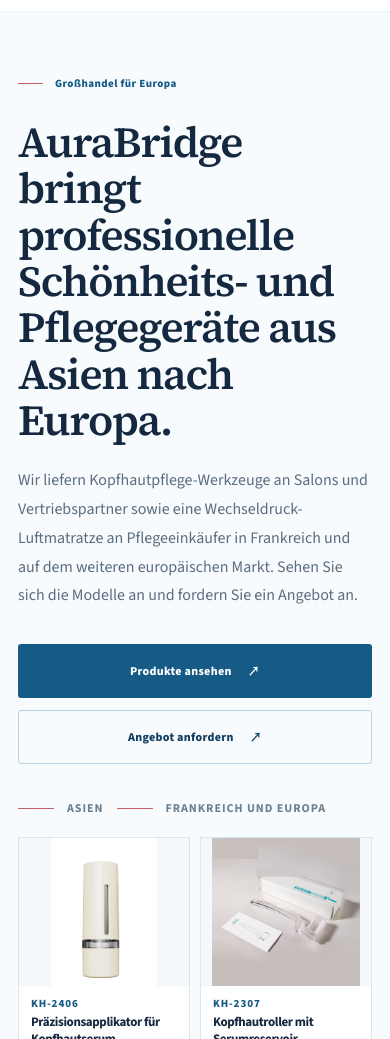
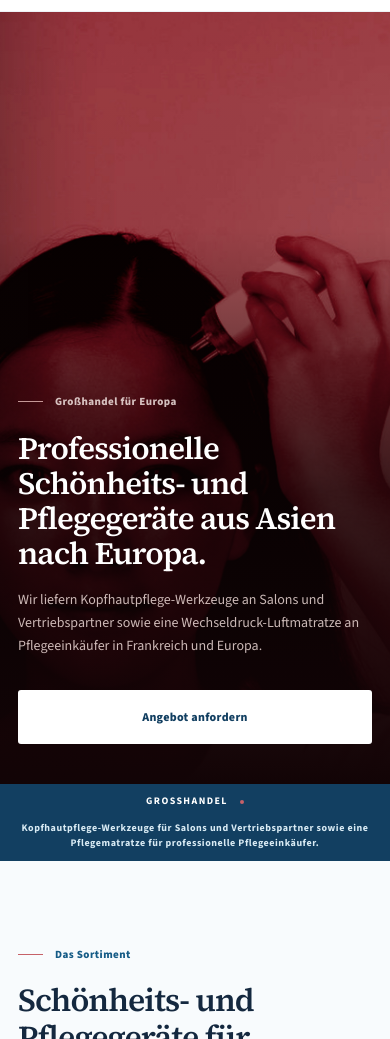
Before and after one commit to EKOH1230/aurabridge-website, a plain HTML site: page de/index.html in a window 390 px wide. Shown: the part 61-1100 px from the top of the page. Drawn offline with Linux system fonts and the light colour scheme.

Commit message:
Restyle the homepage hero as a dark, full-width treatment scene.
The first screen now uses a cropped and colour-graded frame of the existing KH-2406 use photograph, with a short headline, a single quote button, and no product cards. The same copy meaning is kept in all five languages, and no new claims are introduced.

```diff
--- a/assets/site.css
+++ b/assets/site.css
@@ -176,22 +176,30 @@ p { color: var(--muted); line-height: 1.8; }
 .button.outline:hover { border-color: var(--blue); background: #f0f8fb; }
 .button.light { background: white; color: var(--blue-dark); }
 
-.hero { position: relative; overflow: hidden; background: #f8fbfd; }
-.hero-inner { position: relative; display: grid; grid-template-columns: minmax(0, .92fr) minmax(0, 1.08fr); align-items: center; min-height: 624px; gap: 36px; }
-.hero-copy { min-width: 0; padding: 70px 0 84px; }
-.hero h1 { max-width: 620px; margin: 28px 0 23px; }
-.hero h1 em { font-style: normal; color: var(--blue); }
-.hero-lead { max-width: 560px; font-size: 17px; }
-.hero-actions { display: flex; flex-wrap: wrap; gap: 12px; margin-top: 34px; }
-.hero-note { display: flex; gap: 13px; align-items: center; margin-top: 52px; font-size: 12px; font-weight: 700; letter-spacing: .08em; text-transform: uppercase; color: #6b8090; }
-.hero-note span { width: 36px; height: 1px; background: var(--red); }
-.hero-products { display: grid; grid-template-columns: 1fr 1fr; gap: 14px; align-self: center; width: 100%; height: 440px; margin: 40px 0; }
-.hero-product { display: grid; grid-template-rows: minmax(0, 1fr) auto; min-width: 0; min-height: 0; background: #fff; border: 1px solid var(--line); box-shadow: none; color: inherit; }
-.hero-product:hover { border-color: #b7d0de; }
-.hero-product img { display: block; width: 100%; height: 100%; object-fit: contain; background: #f4f8fa; }
-.hero-product__meta { display: block; padding: 12px 14px 14px; }
-.hero-product__meta span { display: block; color: var(--blue); font-size: 11px; font-weight: 800; letter-spacing: .08em; }
-.hero-product__meta strong { display: block; margin-top: 3px; color: var(--ink); font-size: 14px; font-weight: 700; letter-spacing: -.03em; line-height: 1.3; }
+.hero { position: relative; overflow: hidden; background: #120406; min-height: calc(100vh - 86px); min-height: calc(100dvh - 86px); color: #fff; }
+.hero-media { position: absolute; inset: 0; background: #120406; pointer-events: none; }
+.hero-media img {
+  position: absolute;
+  inset: 0;
+  width: 100%;
+  height: 100%;
+  object-fit: cover;
+  object-position: center center;
+}
+.hero-media::after {
+  content: "";
+  position: absolute;
+  inset: 0;
+  background: linear-gradient(90deg, rgba(18, 4, 6, .28) 0%, rgba(18, 4, 6, .08) 36%, transparent 58%);
+}
+.hero-inner { position: relative; z-index: 1; display: flex; align-items: flex-end; min-height: inherit; padding: 80px 0 88px; }
+.hero-copy { min-width: 0; max-width: 620px; padding: 0; }
+.hero .eyebrow { color: rgba(255, 244, 240, .78); }
+.hero .eyebrow::before { background: rgba(255, 214, 210, .7); }
+.hero h1 { max-width: 16em; margin: 22px 0 18px; color: #fff; font-size: clamp(2.4rem, 5vw, 4.15rem); line-height: 1.12; }
+.hero-lead { max-width: 34em; margin-bottom: 0; color: rgba(255, 236, 232, .78); font-size: 16px; line-height: 1.65; }
+.hero-actions { display: flex; flex-wrap: wrap; gap: 12px; margin-top: 32px; }
+.hero-actions .button.light:hover { background: #f3e8e6; }
 
 .preview-strip { background: var(--blue-dark); color: #d9ebf4; }
 .preview-strip .container { min-height: 47px; display: flex; flex-wrap: wrap; justify-content: center; align-items: center; gap: 12px; padding-block: 10px; text-align: center; font-size: 11px; font-weight: 700; letter-spacing: .055em; }
@@ -322,12 +330,12 @@ p { color: var(--muted); line-height: 1.8; }
   .site-nav { display: none; position: absolute; left: 0; right: 0; top: 100%; flex-direction: column; align-items: stretch; gap: 0; padding: 12px 18px 22px; background: white; border-bottom: 1px solid var(--line); box-shadow: 0 18px 30px rgba(22,69,100,.12); }
   .site-nav.is-open { display: flex; }
   .site-nav a, .site-nav .nav-contact { padding: 0 8px; border: 0; font-size: 14px; }
-  .hero-inner { display: block; min-height: 0; }
-  .hero-copy { padding-bottom: 12px; }
+  .hero { min-height: calc(100vh - 72px); min-height: calc(100dvh - 72px); }
+  .hero-inner { display: flex; align-items: flex-end; min-height: inherit; padding: 48px 0 56px; }
+  .hero-copy { max-width: 36em; padding-bottom: 0; }
+  .hero-media img { object-position: 78% 20%; }
   .quote-layout { grid-template-columns: 1fr; gap: 28px; }
   .quote-band { padding: 72px 0; }
-  .hero-products { height: auto; margin: 8px 0 56px; }
-  .hero-product img { height: 220px; }
   .intro-grid, .content-grid { gap: 40px; }
   .pillar { padding: 25px; }
   .footer-main { gap: 30px; }
@@ -337,14 +345,15 @@ p { color: var(--muted); line-height: 1.8; }
   .container { width: min(100% - 36px, 1180px); }
   .header-inner { min-height: 72px; }
   .brand img { height: 36px; }
-  .hero-copy { position: relative; z-index: 2; padding: 56px 0 12px; }
-  .hero h1 { font-size: clamp(2.6rem, 11vw, 4.2rem); }
-  .hero-lead { font-size: 16px; }
-  .hero-note { margin-top: 36px; }
-  .hero-products { grid-template-columns: 1fr 1fr; gap: 10px; height: auto; margin-bottom: 48px; }
-  .hero-product img { height: 148px; }
-  .hero-product__meta { padding: 10px 12px 12px; }
-  .hero-product__meta strong { font-size: 13px; }
+  .hero-copy { position: relative; z-index: 2; padding: 0; }
+  .hero-inner { padding: 28px 0 40px; align-items: flex-end; }
+  .hero h1 { font-size: clamp(1.9rem, 8vw, 2.45rem); }
+  .hero-lead { font-size: 14px; }
+  .hero-media img { object-position: 90% 8%; }
+  .hero-media::after {
+    background:
+      linear-gradient(180deg, rgba(18, 4, 6, .04) 0%, rgba(18, 4, 6, .08) 28%, rgba(10, 2, 3, .72) 62%, #120406 100%);
+  }
   .back-to-top { right: calc(14px + env(safe-area-inset-right, 0px)); bottom: calc(14px + env(safe-area-inset-bottom, 0px)); }
   .quote-band { padding: 64px 0; }
   .quote-form { grid-template-columns: 1fr; padding: 22px 18px; }
--- a/de/index.html
+++ b/de/index.html
@@ -11,7 +11,7 @@
 
   <script src="../assets/site.js" defer></script>
 </head>
-<body>
+<body class="home">
   <a class="skip-link" href="#main">Zum Inhalt springen</a>
   <header class="site-header">
     <div class="container header-inner">
@@ -28,23 +28,15 @@
   </header>
   <main id="main">
     <section class="hero">
+      <div class="hero-media">
+        <img src="../assets/products/kh-2406/kh-2406-6-hero.jpg" srcset="../assets/products/kh-2406/kh-2406-6-hero.jpg 2880w" sizes="100vw" alt="Applikator KH-2406 an die Kopfhaut gehalten" width="2880" height="1620">
+      </div>
       <div class="container hero-inner">
         <div class="hero-copy">
           <div class="eyebrow">Großhandel für Europa</div>
-          <h1>AuraBridge bringt professionelle Schönheits- und Pflegegeräte aus Asien nach Europa.</h1>
-          <p class="hero-lead">Wir liefern Kopfhautpflege-Werkzeuge an Salons und Vertriebspartner sowie eine Wechseldruck-Luftmatratze an Pflegeeinkäufer in Frankreich und auf dem weiteren europäischen Markt. Sehen Sie sich die Modelle an und fordern Sie ein Angebot an.</p>
-          <div class="hero-actions"><a class="button primary" href="products.html">Produkte ansehen <span aria-hidden="true">↗</span></a><a class="button outline" href="contact.html#request-a-quote">Angebot anfordern <span aria-hidden="true">↗</span></a></div>
-          <div class="hero-note"><span aria-hidden="true"></span>Asien <span aria-hidden="true"></span> Frankreich und Europa</div>
-        </div>
-        <div class="hero-products" role="group" aria-label="Schönheitsgeräte im AuraBridge-Sortiment">
-          <a class="hero-product" href="products/kh-2406.html">
-            <img src="../assets/products/kh-2406/kh-2406-1.jpg" srcset="../assets/products/kh-2406/kh-2406-1.jpg 1141w" sizes="(min-width: 900px) 26vw, 45vw" alt="Präzisionsapplikator KH-2406 für Kopfhautserum, Vorderansicht" width="1141" height="1600">
-            <span class="hero-product__meta"><span>KH-2406</span><strong>Präzisionsapplikator für Kopfhautserum</strong></span>
-          </a>
-          <a class="hero-product" href="products/kh-2307.html">
-            <img src="../assets/product-images/kh-2307-4.jpg" srcset="../assets/product-images/kh-2307-4.jpg 800w" sizes="(min-width: 900px) 26vw, 45vw" alt="Kopfhautroller KH-2307, Seitenansicht" width="800" height="800">
-            <span class="hero-product__meta"><span>KH-2307</span><strong>Kopfhautroller mit Serumreservoir</strong></span>
-          </a>
+          <h1>Professionelle Schönheits- und Pflegegeräte aus Asien nach Europa.</h1>
+          <p class="hero-lead">Wir liefern Kopfhautpflege-Werkzeuge an Salons und Vertriebspartner sowie eine Wechseldruck-Luftmatratze an Pflegeeinkäufer in Frankreich und Europa.</p>
+          <div class="hero-actions"><a class="button light" href="contact.html#request-a-quote">Angebot anfordern</a></div>
         </div>
       </div>
     </section>
```
Also changed, not shown: es/index.html (+7 -15 lines), fr/index.html (+7 -15 lines), index.html (+7 -15 lines), zh/index.html (+7 -15 lines), assets/products/kh-2406/kh-2406-6-hero.jpg (added), 2 other files.
